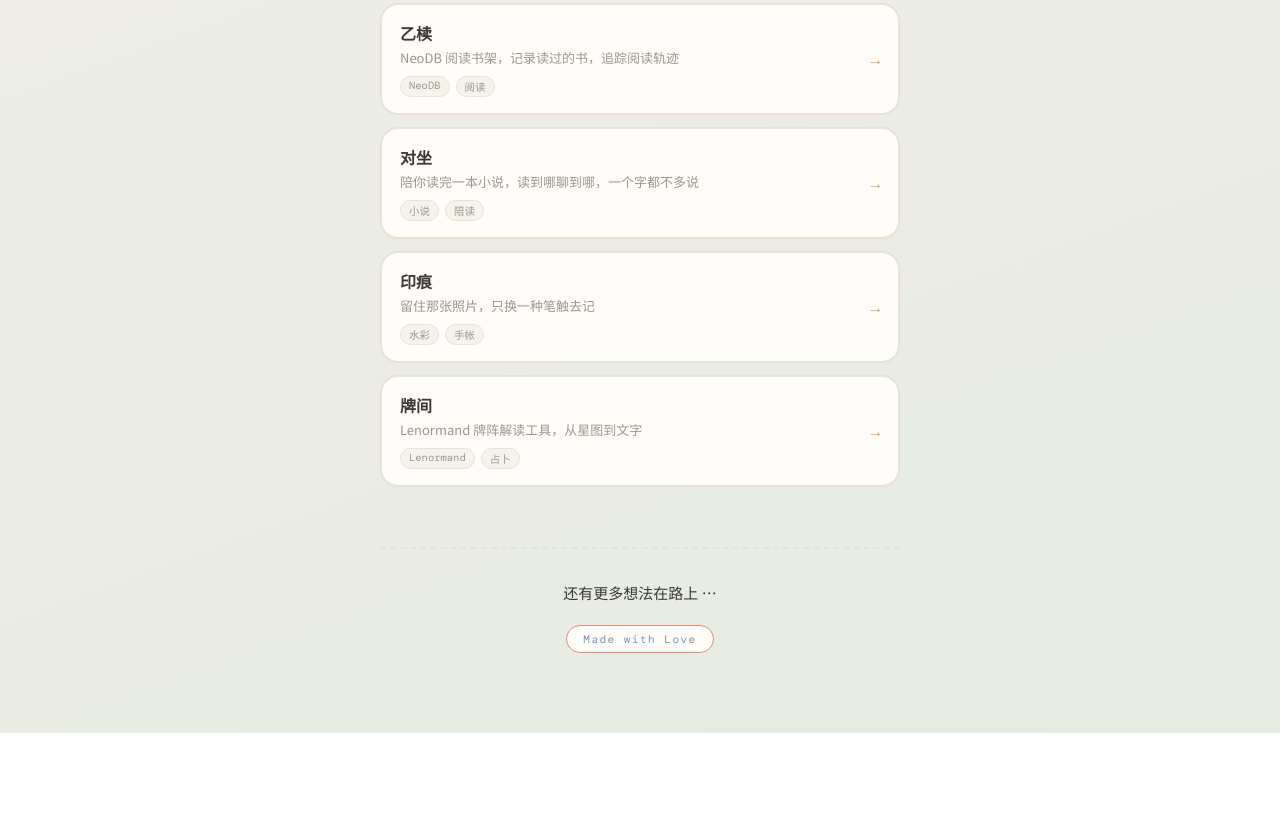
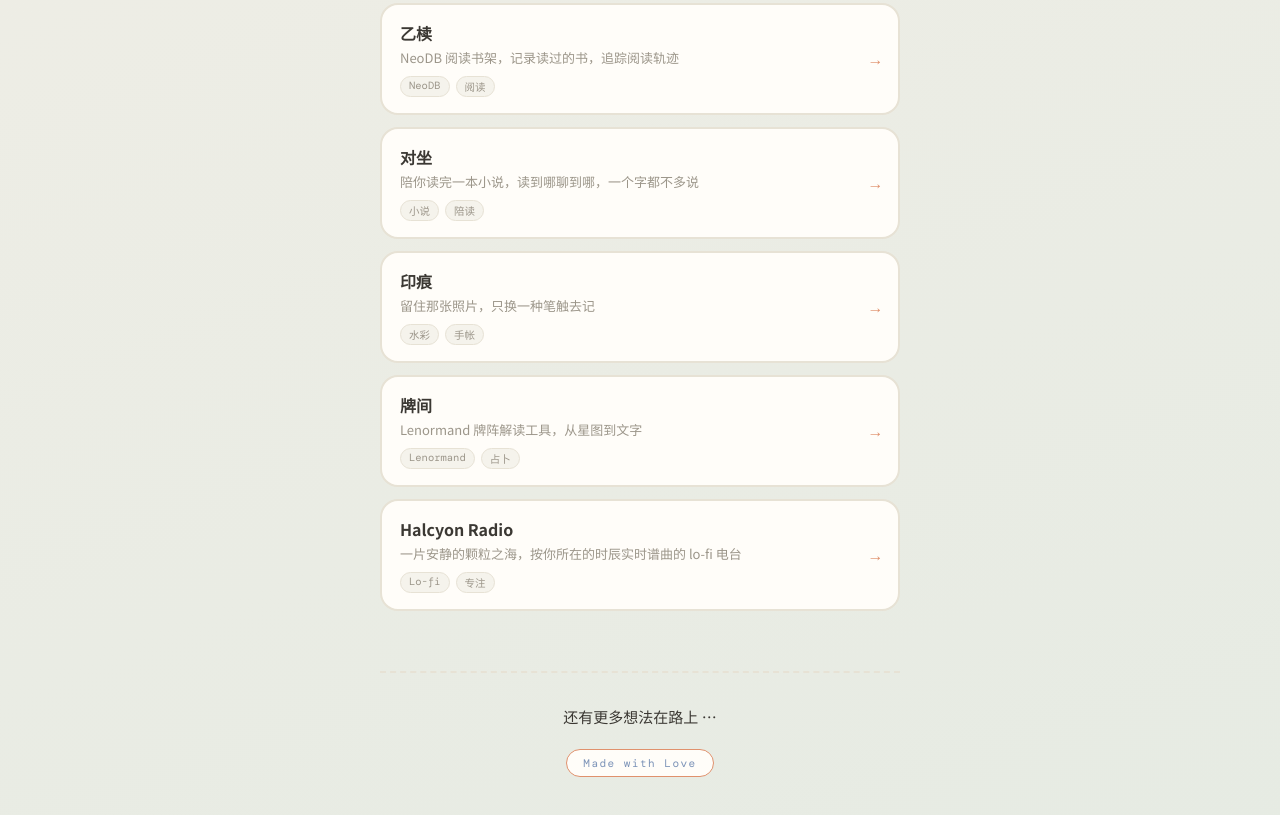
Before and after one commit to locoda/1mether.me, a plain HTML site: page projects/index.html in a window 1280 px wide. Shown: the part 609-1424 px from the top of the page. Before the commit the page ends 1342 px from the top, so only its background shows below. Drawn offline with nearby package versions, Linux system fonts and the light colour scheme.

Commit message:
projects: add Halcyon Radio
Co-Authored-By: Claude Opus 5.5 <noreply@anthropic.com>
Claude-Session: https://claude.ai/code/session_018GnujqLoYzUXfHnPXUCsgY

```diff
--- a/projects/index.html
+++ b/projects/index.html
@@ -98,6 +98,17 @@
       </span>
       <span class="tl-arrow">&rarr;</span>
     </a>
+  <a class="ticket-link" href="https://radio.1mether.me/" target="_blank" rel="noopener">
+      <span class="tl-body">
+        <span class="tl-name">Halcyon Radio</span>
+        <span class="tl-desc">一片安静的颗粒之海，按你所在的时辰实时谱曲的 lo-fi 电台</span>
+        <span class="tags">
+          <span>Lo-fi</span>
+          <span>专注</span>
+        </span>
+      </span>
+      <span class="tl-arrow">&rarr;</span>
+    </a>
 
   <!-- FOOTER -->
   <div class="footer">
```
